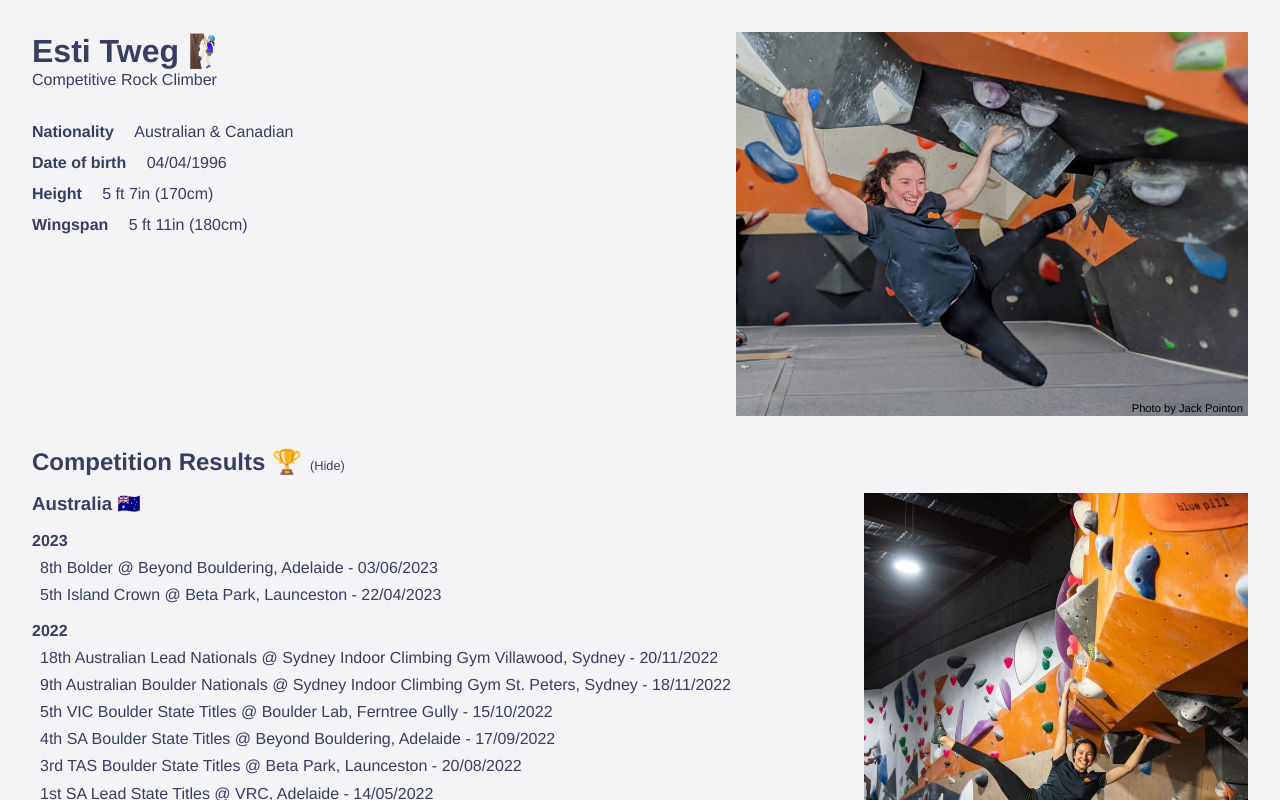
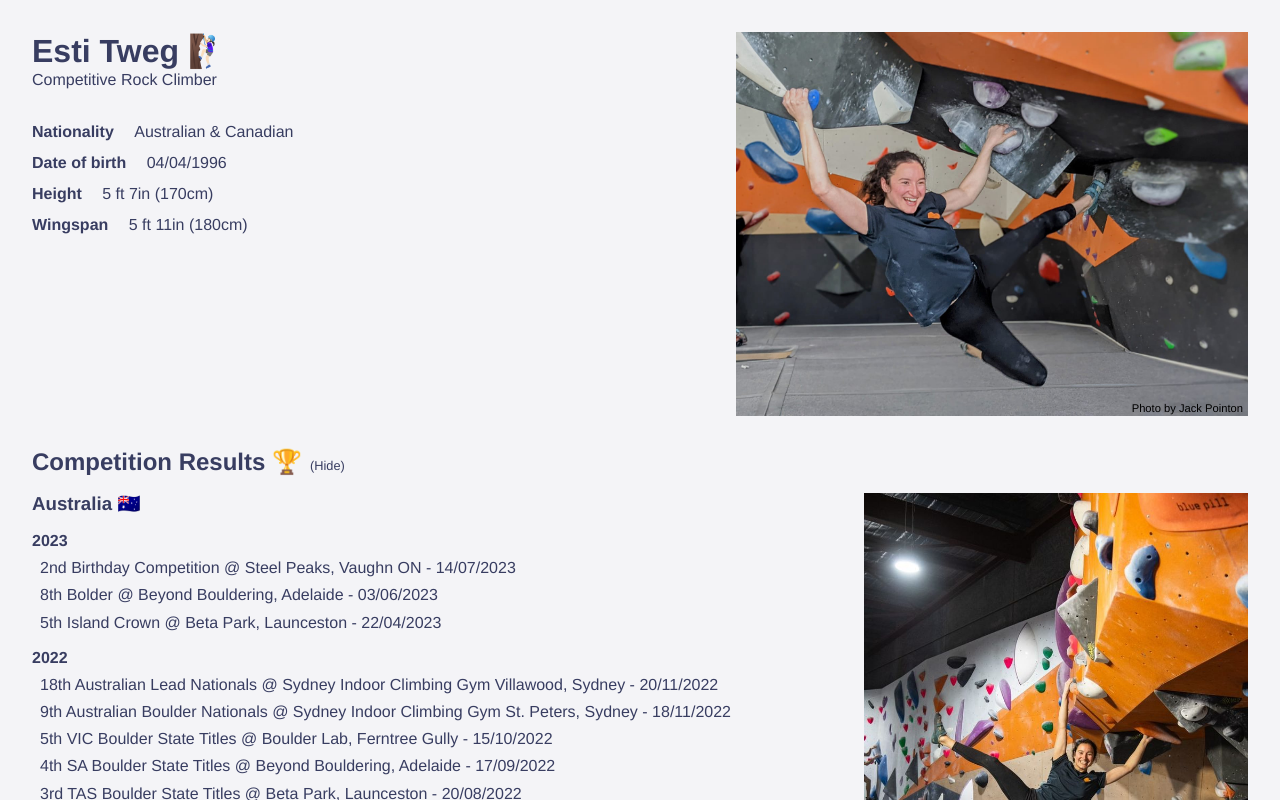
Before and after one commit to EstiT/CompetitionResults, a Vue app: page / in a window 1280 px wide. Both pictures are taken after a click on the element "(See all)". Shown: the top 800 px of the page. Built offline with nearby package versions, Linux system fonts and the light colour scheme.

Commit message:
add steel peaks comp

```diff
--- a/src/views/Results.vue
+++ b/src/views/Results.vue
@@ -7,11 +7,13 @@
         <div class="aus-results">
           <h3>Australia 🇦🇺 </h3>
           <h4 :class="{ hide: !showAll }">2023</h4>
+          <p :class="{ hide: !showAll }" class="link nolink" href="">2nd Birthday Competition @ Steel
+            Peaks, Vaughn ON - 14/07/2023 </p>
           <!-- https://beyondbouldering.com.au/wp-content/uploads/2023/06/BOLDER.23-Results.xlsx -->
-          <a :class="{ hide: !showAll }" class="link" target="_balnk"
+          <a :class="{ hide: !showAll }" class="link" target="_blank"
             href="https://beyondbouldering.com.au/bolder-23-results/">8th Bolder @ Beyond
             Bouldering, Adelaide - 03/06/2023 </a>
-          <a class="link" target="_balnk"
+          <a class="link" target="_blank"
             href="https://docs.google.com/spreadsheets/d/1Zq0EURDQfX11X3dtPK0Yv5qpitzqX42XpV8jegds9Ts/edit?fbclid=IwAR1ZXh4SpeZL3qRuaZdqYcIthGv5-R3KRJBT2MgC75ZbIRpT4pPtVd2LXSM#gid=983302827">5th
             Island Crown @ Beta Park, Launceston - 22/04/2023 </a>
           <h4 :class="{ hide: !showAll }">2022</h4>
```
